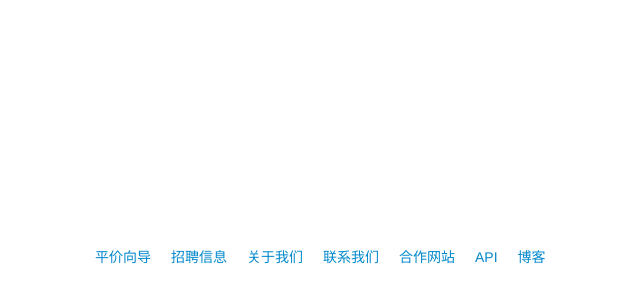
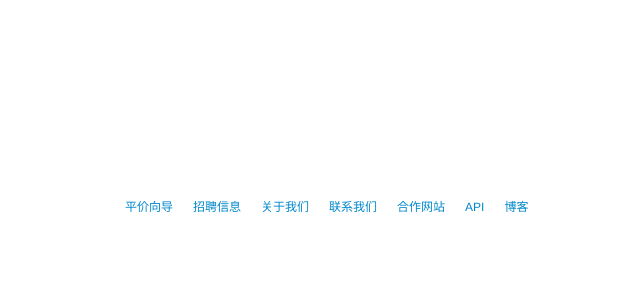
Before and after one commit to eyelee/pingjia_repo, a Python web app: template pingjia/templates/index.html in a window 1280 px wide. Shown: the part 278-581 px from the top of the page, without its empty margins (310-950 px from the left). Run offline with Jinja, Linux system fonts and the light colour scheme; the template is opened without the code that fills it, so the values that code supplies are empty; some libraries are stand-ins or nearby versions.

Commit message:
update index css

```diff
--- a/pingjia/static/css/index.css
+++ b/pingjia/static/css/index.css
@@ -8,6 +8,6 @@ ul li {list-style:none;}
 .relative-list:hover{background-color:rgb(192,192,192)}
 .relative-list a{color:rgb(0,0,0);margin:2px 4px;line-height:26px;}
 .relative-list a:hover{text-decoration:none;}
-.footer {font-size:14px;margin-top:150px;}
-.footer-div {margin-left:200px !important;}
+.footer {font-size:14px;margin-top:100px;}
+.footer-div {margin-left:230px !important;font-size:12px;}
 .footer-info {float:left;margin:0 10px;}
```
